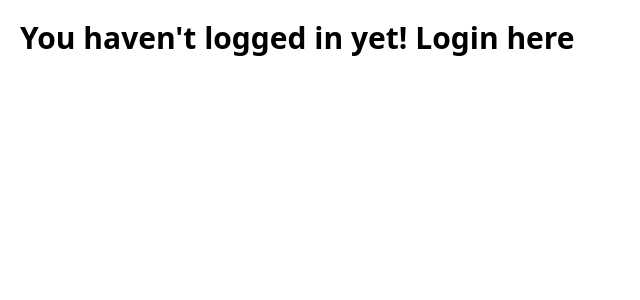
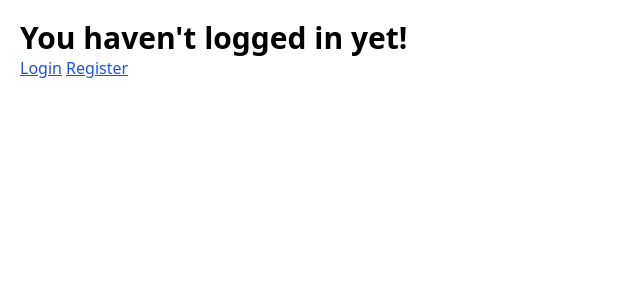
Before and after one commit to samiunblack/dogstagram, a Django app: page / in a window 1280 px wide. Shown: the top 300 px of the page, without its empty margins (0-640 px from the left). Run offline with Django 5.2, Linux system fonts and the light colour scheme; style sheets or scripts are compiled from the project's sources; some libraries are stand-ins or nearby versions.

Commit message:
add user authorization protocol

```diff
--- a/dogstagram/urls.py
+++ b/dogstagram/urls.py
@@ -17,11 +17,12 @@ Including another URLconf
 from django.contrib import admin
 from django.urls import path, include
 from .views import home
-from user.views import register_request
+from user.views import register_request, profile
 
 urlpatterns = [
     path('admin/', admin.site.urls),
     path('', home, name="home"),
     path("accounts/", include("django.contrib.auth.urls")),
-    path("accounts/register/", register_request, name="register")
+    path("accounts/register/", register_request, name="register"),
+    path("accounts/<str:username>/", profile, name="profile"),
 ]
--- a/dogstagram/views.py
+++ b/dogstagram/views.py
@@ -4,5 +4,4 @@ from django.contrib.auth.decorators import login_required
 
 def home(request):
     user = request.user
-
     return render(request, 'global/home.html', {'user': user})
--- a/templates/global/home.html
+++ b/templates/global/home.html
@@ -2,13 +2,20 @@
 {% block content %}
 
 {% if user.username %}
-<h1 class="text-3xl font-bold p-5">Welcome Back, {{user.username}}</h1>
-<form method="post" action="{% url 'logout' %}">
-    {% csrf_token %}
-    <button type="submit">Logout</button>
-  </form>
+<div class="p-5">
+  <h1 class="text-3xl font-bold">Welcome Back, {{user.username}}</h1>
+  <form method="post" action="{% url 'logout' %}">
+      {% csrf_token %}
+      <button type="submit" class="underline decoration-inherit text-blue-700">Logout</button>
+    </form>
+</div>
+
 {% else %}
-<h1 class="text-3xl font-bold p-5">You haven't logged in yet! <a href="{% url 'login' %}">Login here</a></h1>
+<div class="p-5">
+  <h1 class="text-3xl font-bold">You haven't logged in yet!</h1>
+  <a href="{% url "login" %}" class="underline decoration-inherit text-blue-700">Login</a>
+  <a href="{% url "register" %}" class="underline decoration-inherit text-blue-700">Register</a>
+</div>
 {% endif %}
 
 
```
Also changed, not shown: templates/user/profile.html (added, +17 -0 lines), user/forms.py (+3 -5 lines), user/views.py (+20 -4 lines).
